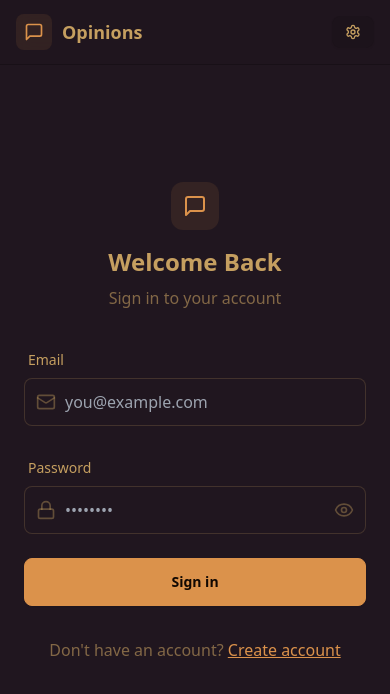
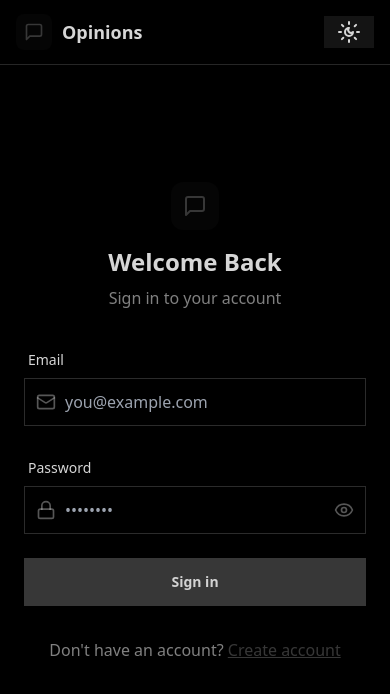
Before and after one commit to rii98/chat-app-e2ee, a React (Vite) app in the folder frontend/: page /login in a window 390 px wide. Shown: the top 694 px of the page. Built offline with nearby package versions, Linux system fonts and the light colour scheme; no server answers.

Commit message:
Ui changes (theme, subtle...)

```diff
--- a/frontend/src/App.jsx
+++ b/frontend/src/App.jsx
@@ -3,7 +3,7 @@ import Navbar from "./components/Navbar";
 import HomePage from "./pages/HomePage";
 import SignUpPage from "./pages/SignUpPage";
 import LoginPage from "./pages/LoginPage";
-import SettingsPage from "./pages/SettingsPage";
+import ThemesPage from "./pages/ThemesPage";
 import ProfilePage from "./pages/ProfilePage";
 
 import { Routes, Route, Navigate } from "react-router-dom";
@@ -41,7 +41,7 @@ const App = () => {
         <Route path="/" element={authUser ? <HomePage /> : <Navigate to="/login" />} />
         <Route path="/signup" element={!authUser ? <SignUpPage /> : <Navigate to="/" />} />
         <Route path="/login" element={!authUser ? <LoginPage /> : <Navigate to="/" />} />
-        <Route path="/settings" element={<SettingsPage />} />
+        <Route path="/themes" element={<ThemesPage />} />
         <Route path="/profile" element={authUser ? <ProfilePage /> : <Navigate to="/login" />} />
       </Routes>
 
--- a/frontend/src/components/ChatHeader.jsx
+++ b/frontend/src/components/ChatHeader.jsx
@@ -6,6 +6,8 @@ const ChatHeader = () => {
   const { selectedUser, setSelectedUser } = useChatStore();
   const { onlineUsers } = useAuthStore();
 
+  const isOnline = onlineUsers.includes(selectedUser._id);
+
   return (
     <div className="p-2.5 border-b border-base-300">
       <div className="flex items-center justify-between">
@@ -13,15 +15,20 @@ const ChatHeader = () => {
           {/* Avatar */}
           <div className="avatar">
             <div className="size-10 rounded-full relative">
-              <img src={selectedUser.profilePic || "/avatar.png"} alt={selectedUser.fullName} />
+              <img
+                src={selectedUser.profilePic || "/avatar.png"}
+                alt={selectedUser.fullName}
+              />
             </div>
           </div>
 
           {/* User info */}
           <div>
-            <h3 className="font-medium">{selectedUser.fullName}</h3>
+            <h3 className="font-medium leading-tight">
+              {selectedUser.fullName}
+            </h3>
             <p className="text-sm text-base-content/70">
-              {onlineUsers.includes(selectedUser._id) ? "Online" : "Offline"}
+              {isOnline ? "Online" : "Offline"}
             </p>
           </div>
         </div>
@@ -31,7 +38,13 @@ const ChatHeader = () => {
           <X />
         </button>
       </div>
+
+      {/* Subtle encryption info */}
+      <p className="text-[12px] text-center text-base-content/60 mt-1">
+        🔒 Your messages are end-to-end encrypted
+      </p>
     </div>
   );
 };
+
 export default ChatHeader;
--- a/frontend/src/components/Navbar.jsx
+++ b/frontend/src/components/Navbar.jsx
@@ -1,6 +1,6 @@
 import { Link } from "react-router-dom";
 import { useAuthStore } from "../store/useAuthStore";
-import { LogOut, MessageSquare, Settings, User } from "lucide-react";
+import { LogOut, MessageSquare,SunMoon, User } from "lucide-react";
 
 const Navbar = () => {
   const { logout, authUser } = useAuthStore();
@@ -23,14 +23,14 @@ const Navbar = () => {
 
           <div className="flex items-center gap-2">
             <Link
-              to={"/settings"}
+              to={"/themes"}
               className={`
               btn btn-sm gap-2 transition-colors
 
               `}
             >
-              <Settings className="w-4 h-4" />
-              <span className="hidden sm:inline">Settings</span>
+              <SunMoon />
+              <span className="hidden sm:inline">Themes</span>
             </Link>
 
             {authUser && (
--- a/frontend/src/components/RighPromoContent.jsx
+++ b/frontend/src/components/RighPromoContent.jsx
@@ -179,6 +179,7 @@ const RightPromoContent = () => (
       }
     `}</style>
   </div>
+
 );
 
 export default RightPromoContent;
--- a/frontend/src/constants/index.js
+++ b/frontend/src/constants/index.js
@@ -1,34 +1,5 @@
 export const THEMES = [
   "light",
   "dark",
-  "cupcake",
-  "bumblebee",
-  "emerald",
-  "corporate",
-  "synthwave",
-  "retro",
-  "cyberpunk",
-  "valentine",
-  "halloween",
-  "garden",
-  "forest",
-  "aqua",
-  "lofi",
-  "pastel",
-  "fantasy",
-  "wireframe",
   "black",
-  "luxury",
-  "dracula",
-  "cmyk",
-  "autumn",
-  "business",
-  "acid",
-  "lemonade",
-  "night",
-  "coffee",
-  "winter",
-  "dim",
-  "nord",
-  "sunset",
 ];
--- a/frontend/src/pages/LoginPage.jsx
+++ b/frontend/src/pages/LoginPage.jsx
@@ -111,8 +111,6 @@ const LoginPage = () => {
 
 
       <RightPromoContent
-        title={"Welcome back!"}
-        subtitle={"Sign in to continue your conversations and catch up with your messages."}
       />
     </div>
   );
--- a/frontend/src/pages/SignUpPage.jsx
+++ b/frontend/src/pages/SignUpPage.jsx
@@ -3,7 +3,7 @@ import { useAuthStore } from "../store/useAuthStore";
 import { Eye, EyeOff, Loader2, Lock, Mail, MessageSquare, User } from "lucide-react";
 import { Link } from "react-router-dom";
 
-import AuthImagePattern from "../components/AuthImagePattern";
+import RightPromoContent from "../components/RighPromoContent";
 import toast from "react-hot-toast";
 
 const SignUpPage = () => {
@@ -144,10 +144,7 @@ const SignUpPage = () => {
 
       {/* right side */}
 
-      <AuthImagePattern
-        title="Join our community"
-        subtitle="Connect with friends, share moments, and stay in touch with your loved ones."
-      />
+     <RightPromoContent/>
     </div>
   );
 };
--- a/frontend/src/pages/SettingsPage.jsx
+++ b/frontend/src/pages/ThemesPage.jsx
@@ -3,11 +3,11 @@ import { useThemeStore } from "../store/useThemeStore";
 import { Send } from "lucide-react";
 
 const PREVIEW_MESSAGES = [
-  { id: 1, content: "Hey! How's it going?", isSent: false },
-  { id: 2, content: "I'm doing great! Just working on some new features.", isSent: true },
+  { id: 1, content: "Do you know our messages are end to end encrypted?", isSent: false },
+  { id: 2, content: "Really!!!", isSent: true },
 ];
 
-const SettingsPage = () => {
+const ThemesPage = () => {
   const { theme, setTheme } = useThemeStore();
 
   return (
@@ -54,10 +54,10 @@ const SettingsPage = () => {
                 <div className="px-4 py-3 border-b border-base-300 bg-base-100">
                   <div className="flex items-center gap-3">
                     <div className="w-8 h-8 rounded-full bg-primary flex items-center justify-center text-primary-content font-medium">
-                      J
+                      K
                     </div>
                     <div>
-                      <h3 className="font-medium text-sm">John Doe</h3>
+                      <h3 className="font-medium text-sm">Kismat</h3>
                       <p className="text-xs text-base-content/70">Online</p>
                     </div>
                   </div>
@@ -97,7 +97,7 @@ const SettingsPage = () => {
                       type="text"
                       className="input input-bordered flex-1 text-sm h-10"
                       placeholder="Type a message..."
-                      value="This is a preview"
+                      value="End To End Encrypted"
                       readOnly
                     />
                     <button className="btn btn-primary h-10 min-h-0">
@@ -113,4 +113,4 @@ const SettingsPage = () => {
     </div>
   );
 };
-export default SettingsPage;
+export default ThemesPage;
--- a/frontend/src/store/useThemeStore.js
+++ b/frontend/src/store/useThemeStore.js
@@ -1,7 +1,7 @@
 import { create } from "zustand";
 
 export const useThemeStore = create((set) => ({
-  theme: localStorage.getItem("chat-theme") || "coffee",
+  theme: localStorage.getItem("chat-theme") || "black",
   setTheme: (theme) => {
     localStorage.setItem("chat-theme", theme);
     set({ theme });
```
